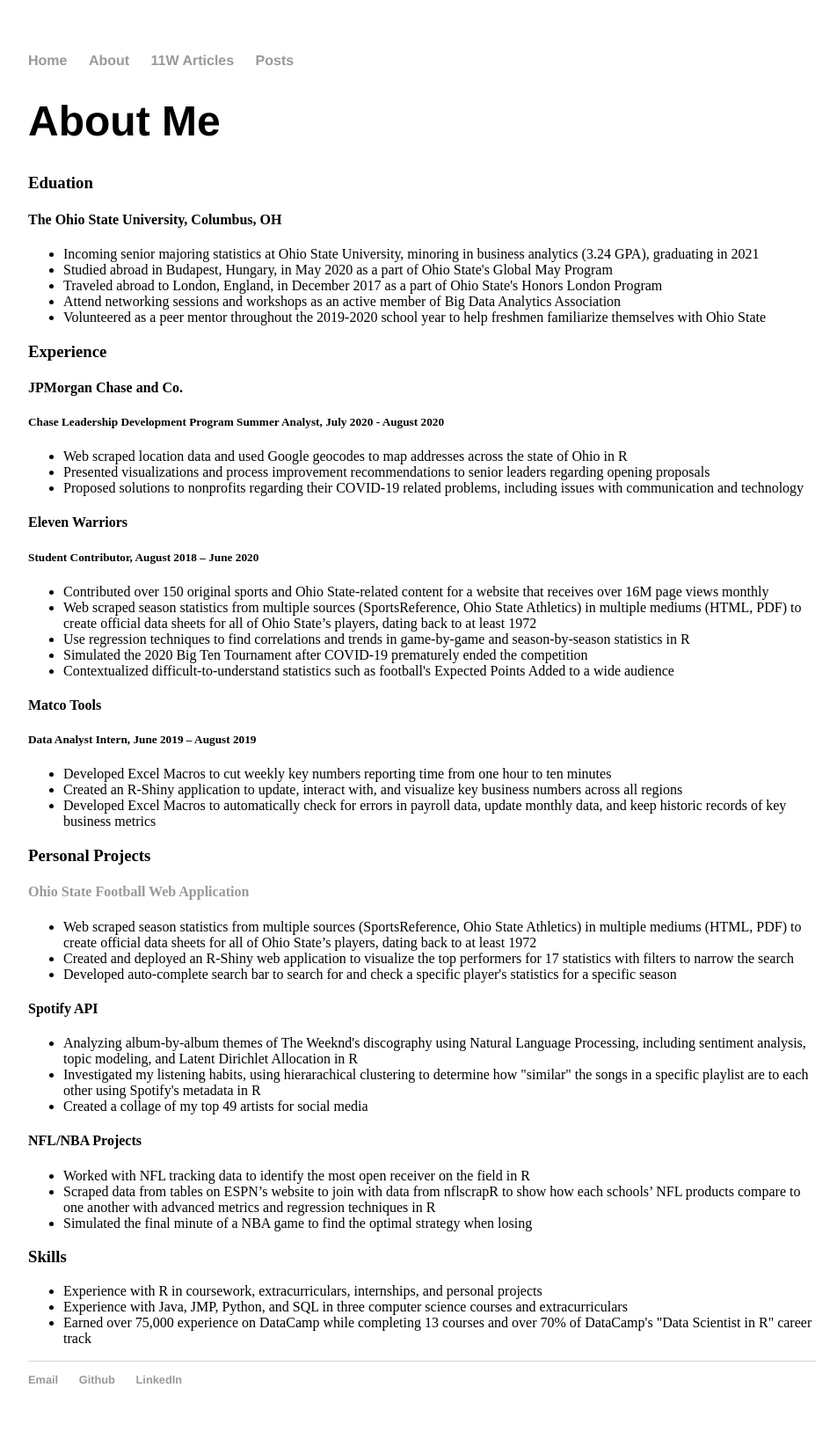
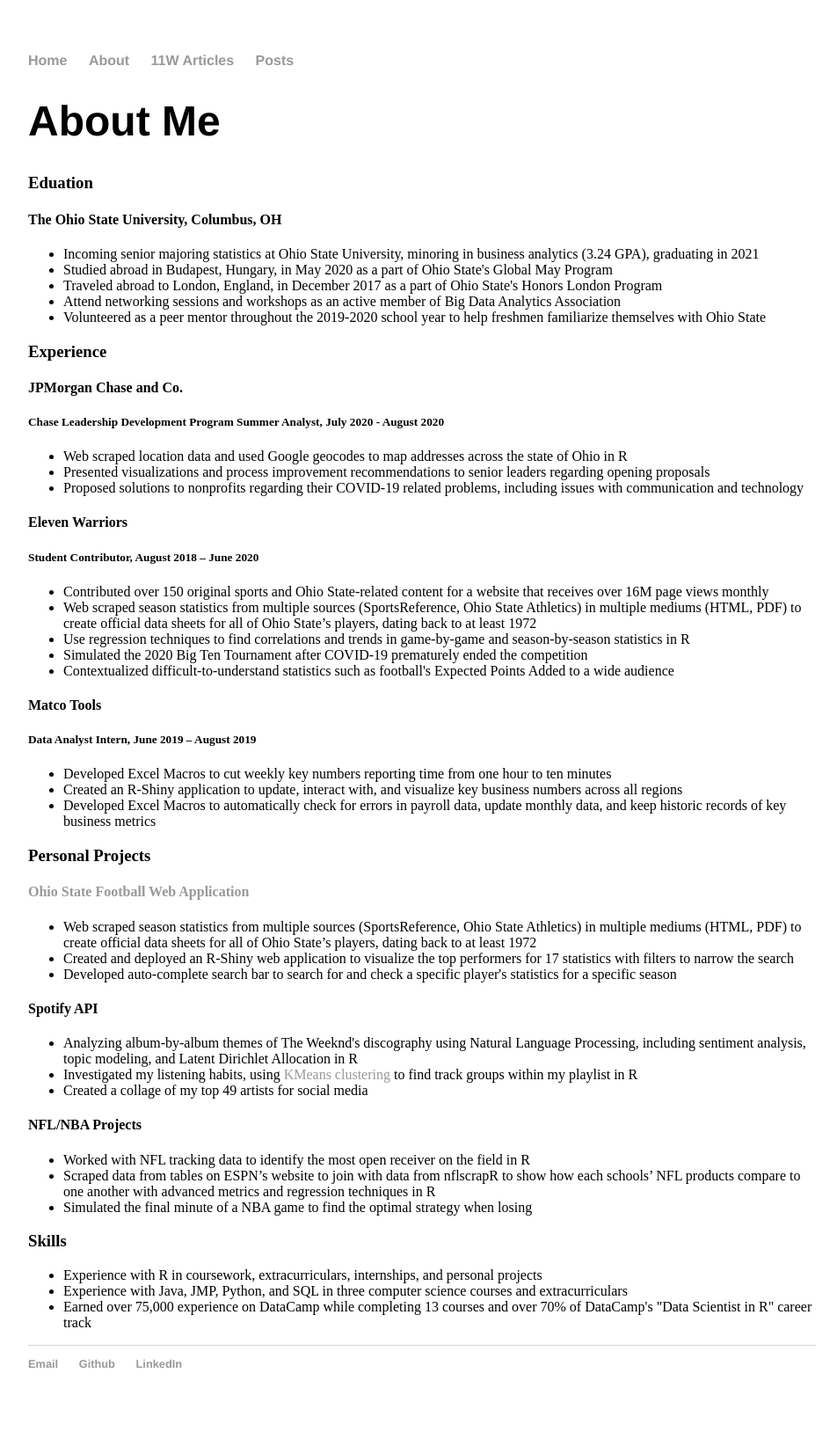
Before and after one commit to mtnartker/mtnartker.github.io, a Jekyll site: the page built from about/index.html, in a window 1280 px wide. Shown: the whole page at 88% size, without its empty margins (160-1112 px from the left). Built offline with Jekyll 4.4.1, drawn with Linux system fonts in a browser that asks for light colours.

Commit message:
Update index.html

```diff
--- a/about/index.html
+++ b/about/index.html
@@ -48,7 +48,7 @@
 <h4> Spotify API </h4>
 <ul>
   <li>Analyzing album-by-album themes of The Weeknd's discography using Natural Language Processing, including sentiment analysis, topic modeling, and Latent Dirichlet Allocation in R</li>
-  <li>Investigated my listening habits, using hierarachical clustering to determine how "similar" the songs in a specific playlist are to each other using Spotify's metadata in R </li>
+  <li>Investigated my listening habits, using <a href= "https://jake22anderson.github.io/blog/2020/08/15/spotify-api-spotifyr-intro">KMeans clustering </a>to find track groups within my playlist in R</li>
   <li>Created a collage of my top 49 artists for social media</li>
 </ul>
 <h4> NFL/NBA Projects </h4>
```
